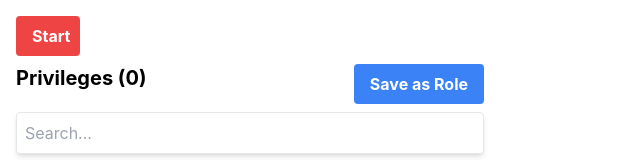
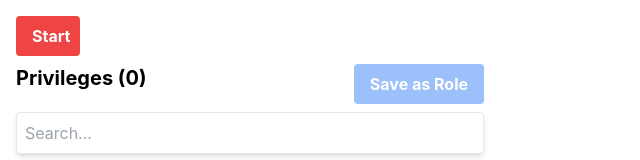
Before and after one commit to DynamicsNinja/power-role-extension, a React (Create React App) app: page / in a window 1280 px wide. Shown: the top 160 px of the page, without its empty margins (0-640 px from the left). Built offline with nearby package versions, Linux system fonts and the light colour scheme; no server answers.

Commit message:
Added disabled state for save if BUs not fetched

```diff
--- a/src/popup/App/App.tsx
+++ b/src/popup/App/App.tsx
@@ -187,8 +187,12 @@
             </div>
             {
               <button
+                disabled={businessUnits.length === 0}
                 onClick={openSaveRoleModal}
-                className={`${!sessionActive && privilages ? "visible" : "invisible"} bg-blue-500 hover:bg-blue-700 text-white font-bold py-2 px-4 rounded`}>
+                className={
+                  `${!sessionActive && privilages ? "visible" : "invisible"}
+                   bg-blue-500 hover:bg-blue-700 text-white font-bold py-2 px-4 rounded disabled:opacity-50`
+                }>
                 Save as Role
               </button>
             }
```
